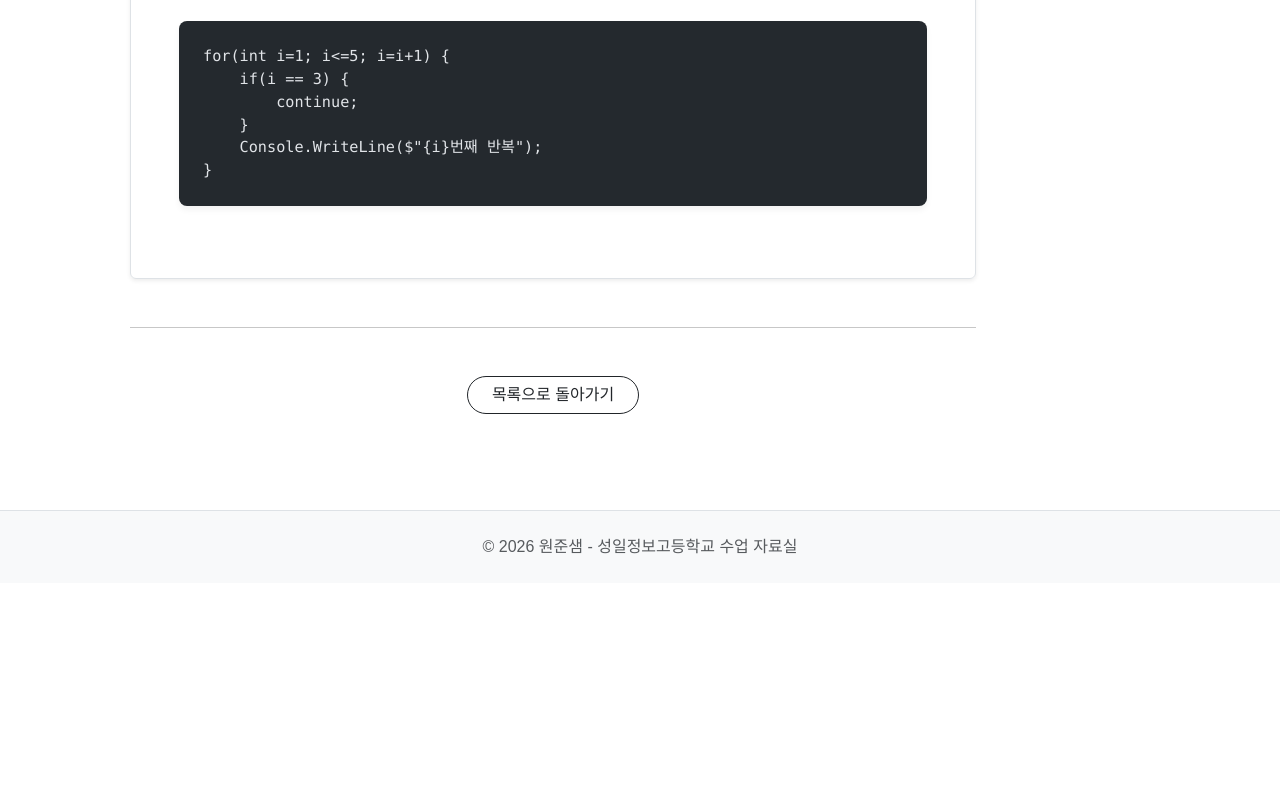
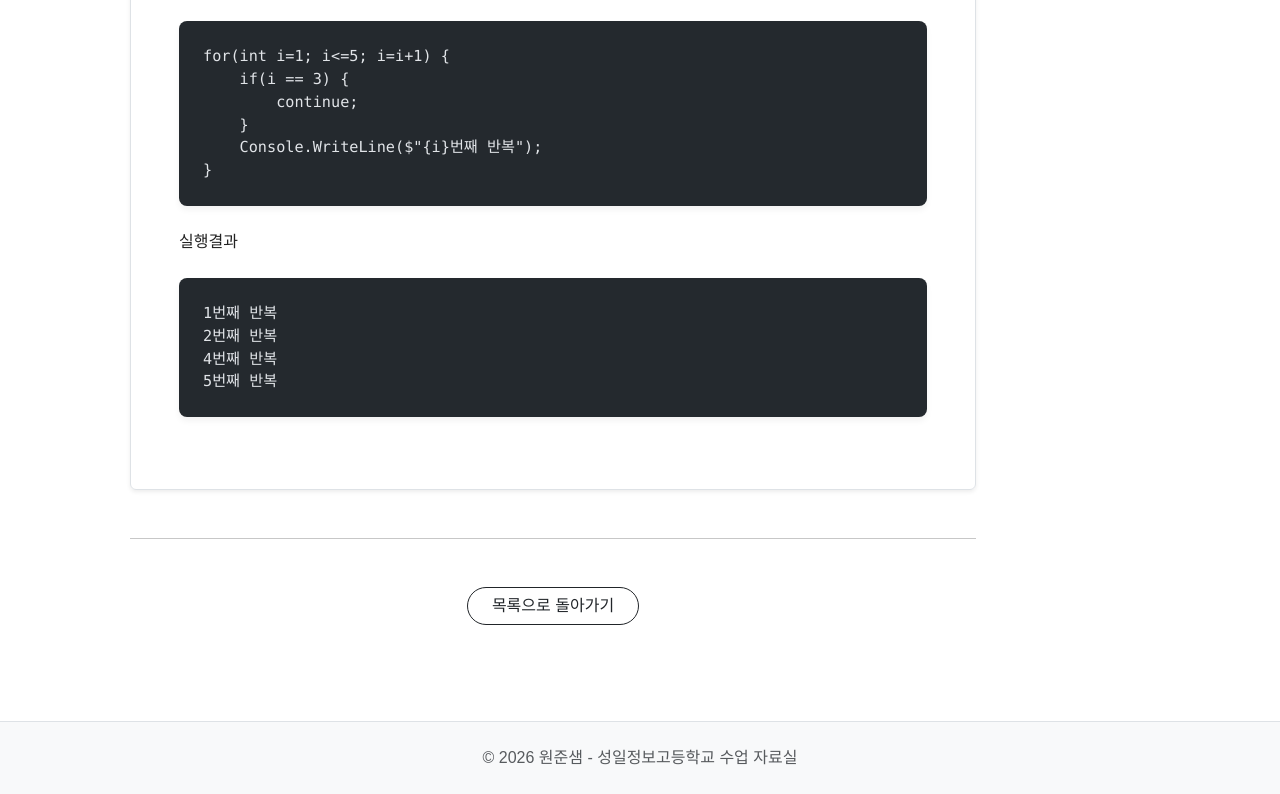
Before and after one commit to sungil-i/sungil-i.github.io, an Astro site: page /2026/2-10/daily/04-20-cshart_repeat in a window 1280 px wide. Shown: the part 2392-3186 px from the top of the page. Before the commit the page ends 2975 px from the top, so only its background shows below. Built offline with nearby package versions, Linux system fonts and the light colour scheme; Astro itself is replaced by a stand-in of ours; code samples lack their colours; a web font is replaced by a local one.

Commit message:
4월 20일 수업하기

````diff
--- a/src/pages/2026/2-10/daily/04-20-cshart_repeat.md
+++ b/src/pages/2026/2-10/daily/04-20-cshart_repeat.md
@@ -98,3 +98,12 @@ for(int i=1; i<=5; i=i+1) {
     Console.WriteLine($"{i}번째 반복");
 }
 ```
+
+실행결과
+
+```text
+1번째 반복
+2번째 반복
+4번째 반복
+5번째 반복
+```
````
